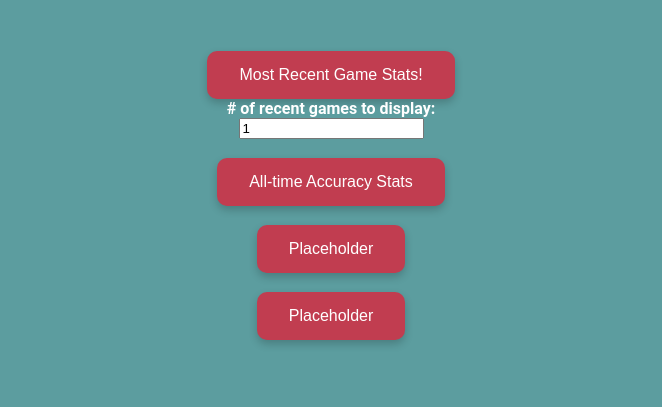
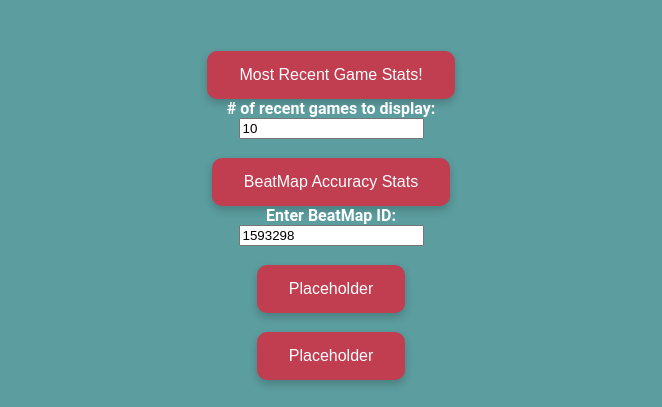
Before and after one commit to mrniceguy127/osu-recent-plays-collection, a plain HTML site: page index.html in a window 1280 px wide. Shown: the part 782-1189 px from the top of the page, without its empty margins (309-971 px from the left). Before the commit the page ends 1149 px from the top, so only its background shows below. Drawn offline with nearby package versions, Linux system fonts and the light colour scheme.

Commit message:
Updated Index to include beatmap accuracy UI

```diff
--- a/index.html
+++ b/index.html
@@ -4,7 +4,7 @@
 		<meta name="viewport" content="width=device-width, initial-scale=1.0">
 		<link href="styles.css" rel="stylesheet">
     </head>
-	<script src='https://d3js.org/d3.v4.min.js'></script>
+		<script src="plotly-latest.min.js"></script>
     <body>
 		<img src="osu_logo.png" alt="osu! Game Official Logo" id="logo"><br>
 		<div id="title">Stat Tracker DEMO</div>
@@ -23,16 +23,16 @@
 
 			<div id="buttons" >
 				<button onclick="getRecent()" class="statsButton">Most Recent Game Stats!</button>
+				<label for="numGames"># of recent games to display:</label>
+				<input type="number" id="numGames" name="numGames" min="1" value="10"><br>
 
-				<label for="numGames"># of recent games to display:</label>
-				<input type="number" id="numGames" name="numGames" min="1" value="1"><br>
-
-				<button onclick="getAccuracy()" class="statsButton">All-time Accuracy Stats</button><br>
+				<button onclick="getMapAccuracy()" class="statsButton">BeatMap Accuracy Stats</button>
+				<label for="mapID">Enter BeatMap ID:</label>
+				<input type="number" id="mapID" name="mapID" min="0" value="1593298"><br>
 
 				<button onclick="getStats()" class="statsButton">Placeholder</button><br>
 				<button onclick="getStats()" class="statsButton">Placeholder</button><br>
 			</div>
-
 		</div>
 		<div id="stats">
 		</div>
```
